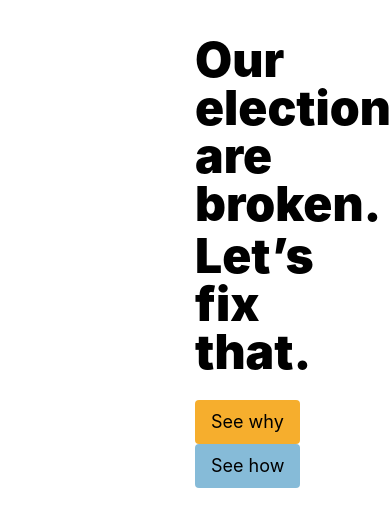
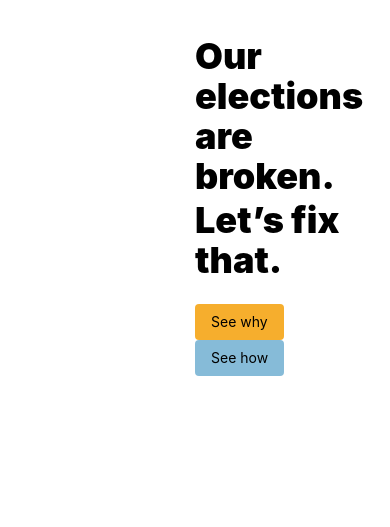
Before and after one commit to SiravitPhokeed/democrazy, a Flask app: page / in a window 390 px wide; the page is wider, and only the part inside the window is pictured. Shown: the top 527 px of that part. Run offline with Flask 2, Linux system fonts and the light colour scheme; style sheets or scripts are compiled from the project's sources.

Commit message:
Responsive header

```diff
--- a/democrazy/templates/index.html
+++ b/democrazy/templates/index.html
@@ -9,12 +9,12 @@
         <div></div>
         <div class="flex flex-col gap-6">
             <div class="flex flex-col gap-1">
-                <h1 class="text-5xl font-black">Our elections are broken.</h1>
-                <h2 class="text-5xl font-black">Let’s fix that.</h2>
+                <h1 class="text-4xl xl:text-5xl font-black">Our elections are broken.</h1>
+                <h2 class="text-4xl xl:text-5xl font-black">Let’s fix that.</h2>
             </div>
             <div>
-                <button class="btn btn-secondary text-lg">See why</button>
-                <a class="btn btn-primary text-lg" href="/explore">See how</a>
+                <button class="btn btn-secondary text-sm xl:text-lg">See why</button>
+                <a class="btn btn-primary text-sm xl:text-lg" href="/explore">See how</a>
             </div>
         </div>
     </div>
```
